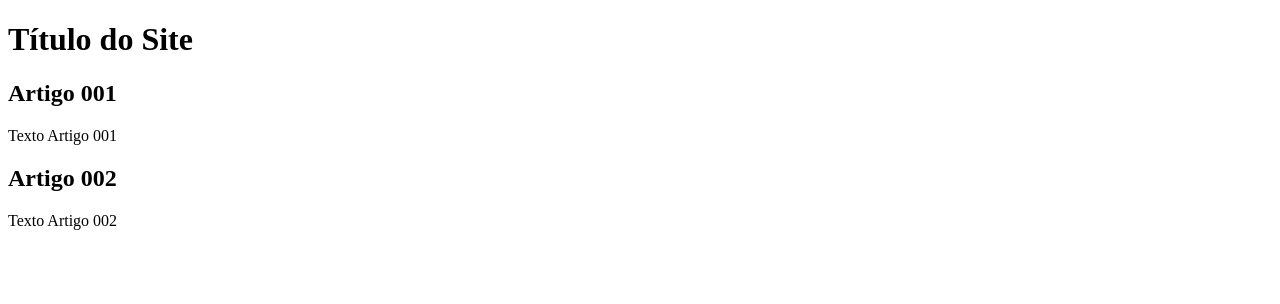
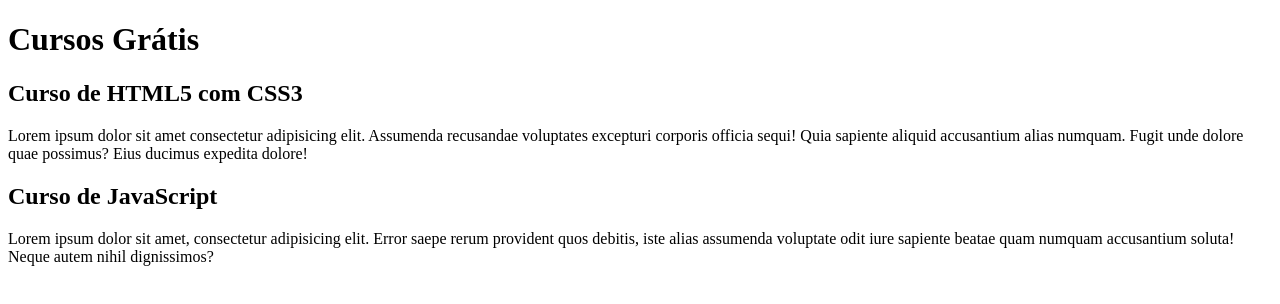
Before and after one commit to LeonardoLimaz/projeto-site-gitgithub, a plain HTML site: page index.html in a window 1280 px wide. Drawn offline with Linux system fonts and the light colour scheme.

Commit message:
comecei a escrever o conteúdo

```diff
--- a/index.html
+++ b/index.html
@@ -8,15 +8,15 @@
 <body>
     <main>
         <header>
-            <h1>Título do Site</h1>
+            <h1>Cursos Grátis</h1>
         </header>
         <article>
-            <h2>Artigo 001</h2>
-            <p>Texto Artigo 001</p>
+            <h2>Curso de HTML5 com CSS3</h2>
+            <p>Lorem ipsum dolor sit amet consectetur adipisicing elit. Assumenda recusandae voluptates excepturi corporis officia sequi! Quia sapiente aliquid accusantium alias numquam. Fugit unde dolore quae possimus? Eius ducimus expedita dolore!</p>
         </article>
         <article>
-            <h2>Artigo 002</h2>
-            <p>Texto Artigo 002</p>
+            <h2>Curso de JavaScript</h2>
+            <p>Lorem ipsum dolor sit amet, consectetur adipisicing elit. Error saepe rerum provident quos debitis, iste alias assumenda voluptate odit iure sapiente beatae quam numquam accusantium soluta! Neque autem nihil dignissimos?</p>
         </article>
     </main>
 </body>
```
